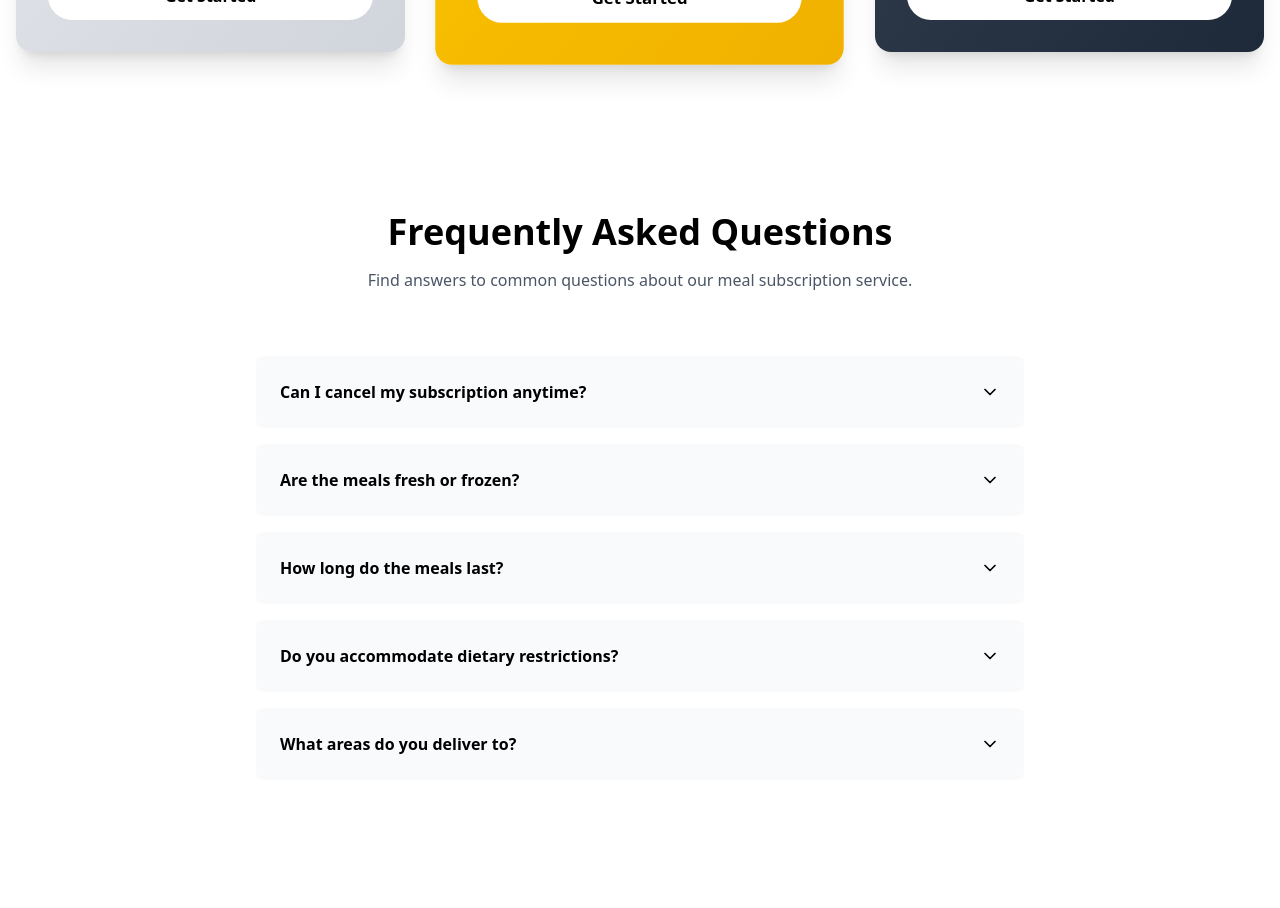
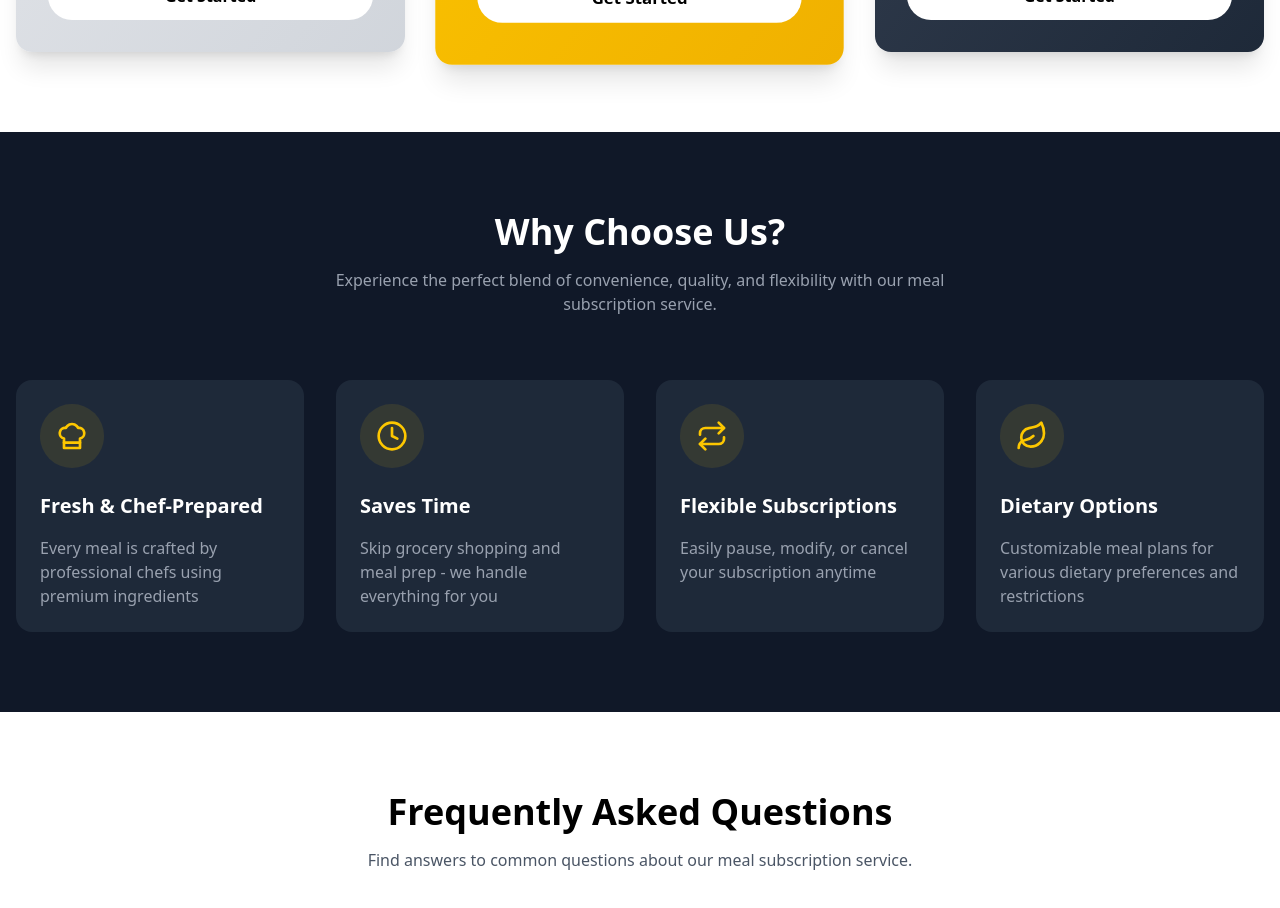
Before and after one commit to mjlynch123/meal_subscription, a React (Vite) app: page / in a window 1280 px wide. Shown: the part 2100-3008 px from the top of the page. Before the commit the page ends 2976 px from the top, so only its background shows below. Built offline with nearby package versions, Linux system fonts and the light colour scheme.

Commit message:
Added features section

```diff
--- a/src/App.jsx
+++ b/src/App.jsx
@@ -2,6 +2,7 @@ import { useState } from 'react'
 import Hero from './Components/Hero'
 import HowItWorks from './Components/HowItWorks'
 import Pricing from './Components/Pricing'
+import Features from './Components/Features'
 import FAQ from './Components/FAQ'
 import './App.css'
 
@@ -13,6 +14,7 @@ function App() {
       <Hero />
       <HowItWorks />
       <Pricing />
+      <Features />
       <FAQ />
     </div>
   )
--- /dev/null
+++ b/src/Components/Features.tsx
@@ -0,0 +1,72 @@
+import React from 'react';
+import { motion } from 'framer-motion';
+import { useInView } from 'react-intersection-observer';
+import { ChefHat, Clock, Repeat, Leaf } from 'lucide-react';
+
+const features = [
+    {
+        icon: <ChefHat className="w-8 h-8" />,
+        title: 'Fresh & Chef-Prepared',
+        description: 'Every meal is crafted by professional chefs using premium ingredients'
+    },
+    {
+        icon: <Clock className="w-8 h-8" />,
+        title: 'Saves Time',
+        description: 'Skip grocery shopping and meal prep - we handle everything for you'
+    },
+    {
+        icon: <Repeat className="w-8 h-8" />,
+        title: 'Flexible Subscriptions',
+        description: 'Easily pause, modify, or cancel your subscription anytime'
+    },
+    {
+        icon: <Leaf className="w-8 h-8" />,
+        title: 'Dietary Options',
+        description: 'Customizable meal plans for various dietary preferences and restrictions'
+    }
+]
+
+export default function Features() {
+    const [ref, inView] = useInView({
+        triggerOnce: true,
+        threshold: 0.1
+    });
+
+    return (
+        <section className="py-20 bg-gray-900 text-white" id="features">
+            <div className="container mx-auto px-4">
+                <motion.div
+                    ref={ref}
+                    initial={{ opacity: 0, y: 20 }}
+                    animate={inView ? { opacity: 1, y: 0 } : {}}
+                    transition={{ duration: 0.6 }}
+                    className="text-center mb-16"
+                >
+                    <h2 className="text-4xl font-bold mb-4">Why Choose Us?</h2>
+                    <p className="text-gray-400 max-w-2xl mx-auto">
+                        Experience the perfect blend of convenience, quality, and flexibility
+                        with our meal subscription service.
+                    </p>
+                </motion.div>
+
+                <div className="grid grid-cols-1 md:grid-cols-2 lg:grid-cols-4 gap-8">
+                    {features.map((feature, index) => (
+                        <motion.div
+                            key={index}
+                            initial={{ opacity: 0, y: 50 }}
+                            animate={inView ? { opacity: 1, y: 0 } : {}}
+                            transition={{ duration: 0.6, delay: index * 0.2 }}
+                            className="p-6 rounded-2xl bg-gray-800 hover:bg-gray-700 transition-colors duration-300"
+                        >
+                            <div className="inline-flex items-center justify-center w-16 h-16 rounded-full bg-yellow-400/10 text-yellow-400 mb-6">
+                                {feature.icon}
+                            </div>
+                            <h3 className="text-xl font-semibold mb-4">{feature.title}</h3>
+                            <p className="text-gray-400">{feature.description}</p>
+                        </motion.div>
+                    ))}
+                </div>
+            </div>
+        </section>
+    )
+}
--- a/src/Components/Pricing.tsx
+++ b/src/Components/Pricing.tsx
@@ -81,7 +81,7 @@ export default function Pricing() {
                     {plans.map((plan, index) => (
                         <motion.div
                             key={index}
-                            initial={{ opacity: 0, y: 50 }}
+                            initial={{ opacity: 0, y: 20 }}
                             animate={inView ? { opacity: 1, y: 0 } : {}}
                             transition={{ duration: 0.6, delay: index * 0.2 }}
                             className={`relative rounded-2xl overflow-hidden shadow-xl ${plan.gradient} flex flex-col justify-between ${plan.padding} ${plan.scale} transition-transform`}
```
Also changed, not shown: src/Components/Testimonials.tsx (added).
